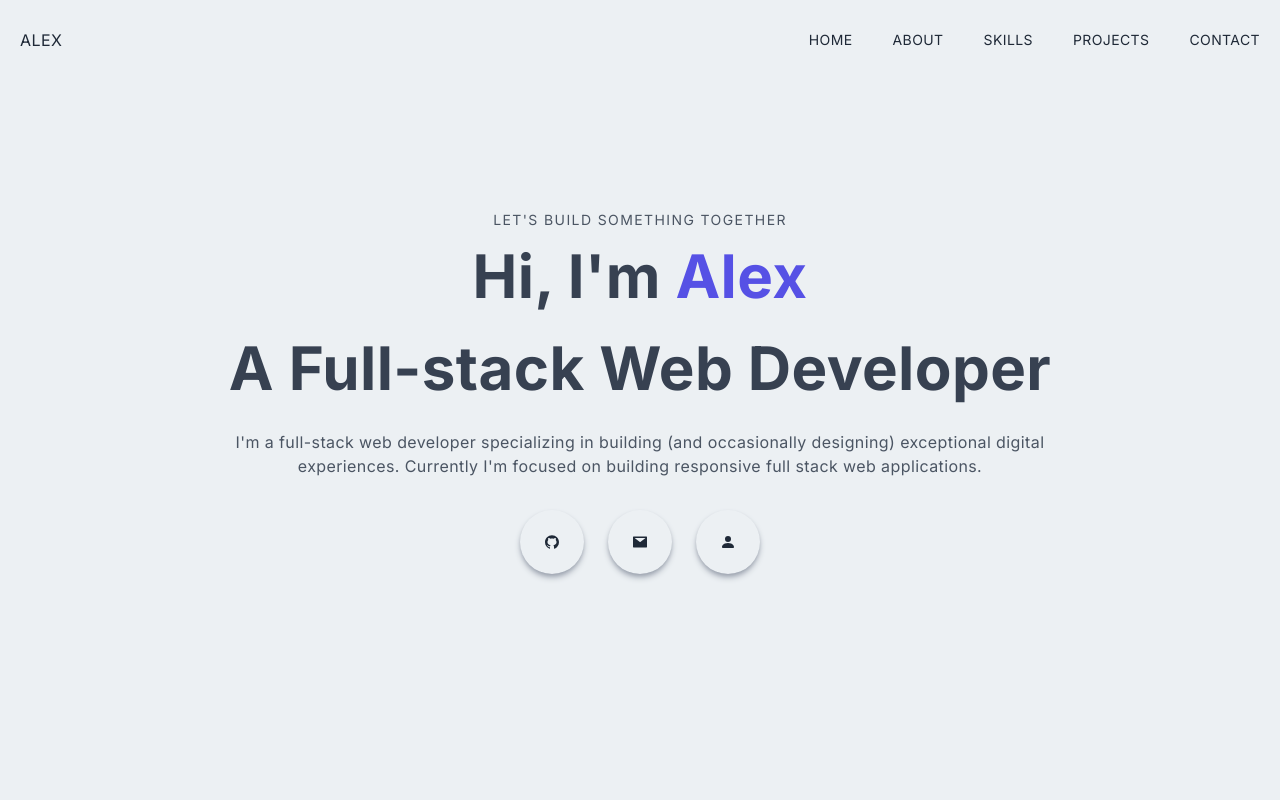
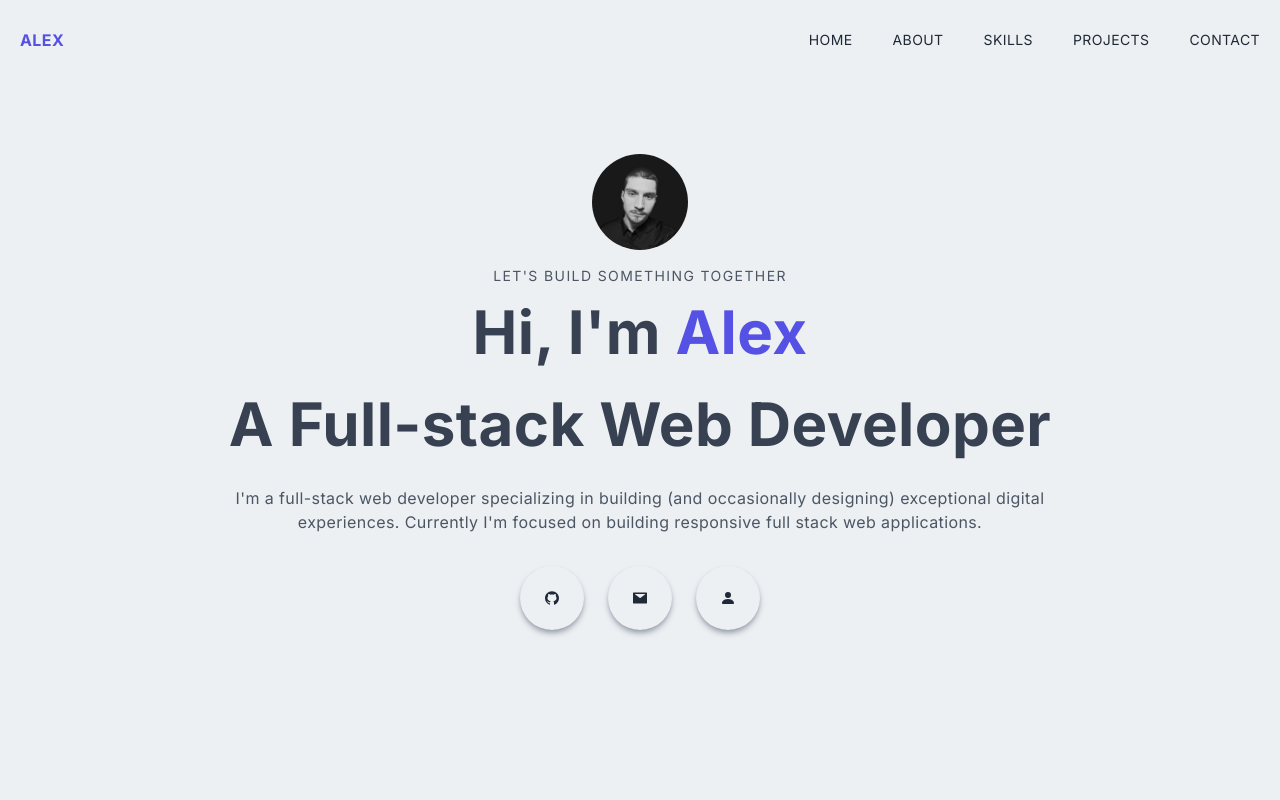
Before and after one commit to AlexeiVorobev/portfolio, a Next.js app: page / in a window 1280 px wide. Shown: the top 800 px of the page. Built offline with nearby package versions, Linux system fonts and the light colour scheme.

Commit message:
Fix broken link

```diff
--- a/app/globals.css
+++ b/app/globals.css
@@ -1,6 +1,7 @@
 @tailwind base;
 @tailwind components;
 @tailwind utilities;
+
 
 html {
   scroll-behavior: smooth !important;
--- a/components/About.jsx
+++ b/components/About.jsx
@@ -1,4 +1,5 @@
 import React from "react";
+import Link from "next/link";
 
 const About = () => {
   return (
@@ -22,10 +23,12 @@ const About = () => {
             technologies like HTML, CSS, and JavaScript to back-end frameworks
             like Node.js and Django, I've dived deep into the world of
             full-stack development.</p>
-          <p className="py-2 text-gray-600 underline cursor-pointer">Check out some of my latest projects</p>
+          <Link href='/#projects'>
+            <p className="py-2 text-gray-600 underline cursor-pointer">Check out some of my latest projects</p>
+          </Link>
         </div>
         <div className="w-full h-auto m-auto shadow-md shadow-gray-400 rounded-xl flex items-center justify-center p-4 hover:scale-105 ease-in duration-300">
-            <img className="rounded-xl" src="https://images.unsplash.com/photo-1555066931-4365d14bab8c?ixlib=rb-4.0.3&ixid=M3wxMjA3fDB8MHxwaG90by1wYWdlfHx8fGVufDB8fHx8fA%3D%3D&auto=format&fit=crop&w=1170&q=80" alt="" />
+            <img className="rounded-xl" src="https://www.workbc.ca/sites/default/files/styles/hero_image/public/NTI5NzE_yO9RrR6SnCrwhNbe-2173-NOC.jpg?itok=cHyyR9-8" alt="" />
         </div>
       </div>
     </div>
--- a/components/Main.jsx
+++ b/components/Main.jsx
@@ -1,12 +1,18 @@
 import React from "react";
 import { AiFillGithub, AiFillMail } from "react-icons/ai";
 import { BsFillPersonFill } from "react-icons/bs";
+import profileImg from '@/public/assets/profile.jpg'
+import Image from "next/image";
 
 const Main = () => {
   return (
     <div id="home" className="w-full h-screen text-center">
       <div className="max-w-[1240px] w-full h-full mx-auto p-2 flex justify-center items-center">
         <div>
+          <div class="w-24 h-24 rounded-full overflow-hidden mx-auto mb-4">
+            <Image className="" src={profileImg} />
+          </div>
+
           <p className="uppercase text-sm tracking-widest text-gray-600">
             Let's build something together
           </p>
--- a/components/Navbar.jsx
+++ b/components/Navbar.jsx
@@ -59,7 +59,7 @@ const Navbar = () => {
       <div className="flex justify-between items-center w-full h-full px-2 2xl:px-16">
         <Link href="/">
           <div
-          style={{color: linkColor}}
+          className="text-[#5651e5] font-bold"
           >ALEX</div>
         </Link>
         <div>
--- a/tailwind.config.js
+++ b/tailwind.config.js
@@ -6,6 +6,9 @@ module.exports = {
     './app/**/*.{js,ts,jsx,tsx,mdx}',
   ],
   theme: {
+    fontFamily: {
+      'custom-mono': ['Overpass Mono', 'monospace']
+    },
     extend: {},
   },
   plugins: [],
```
Also changed, not shown: public/assets/profile.jpg (added), public/assets/profileHR.jpg (added).
